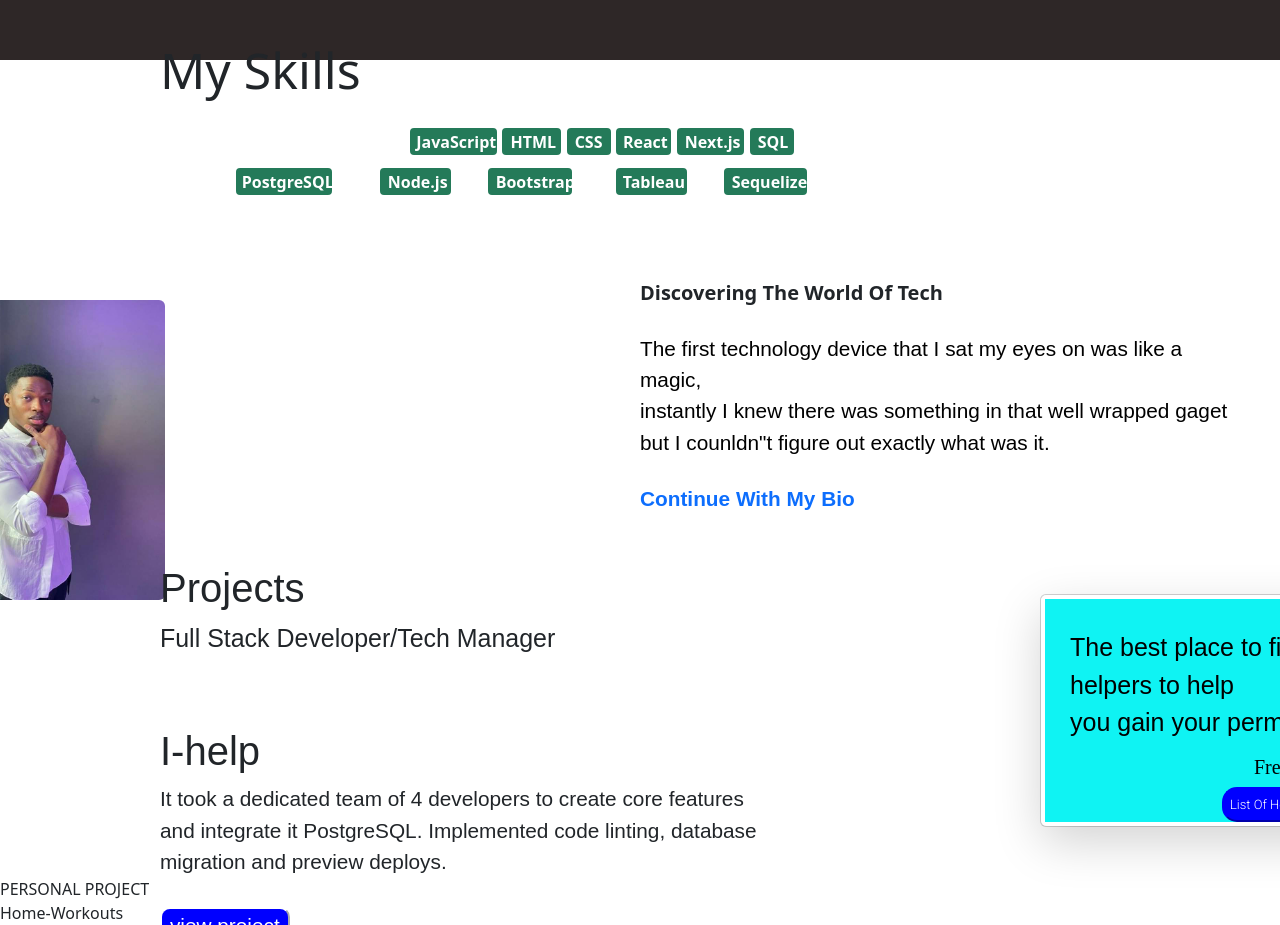
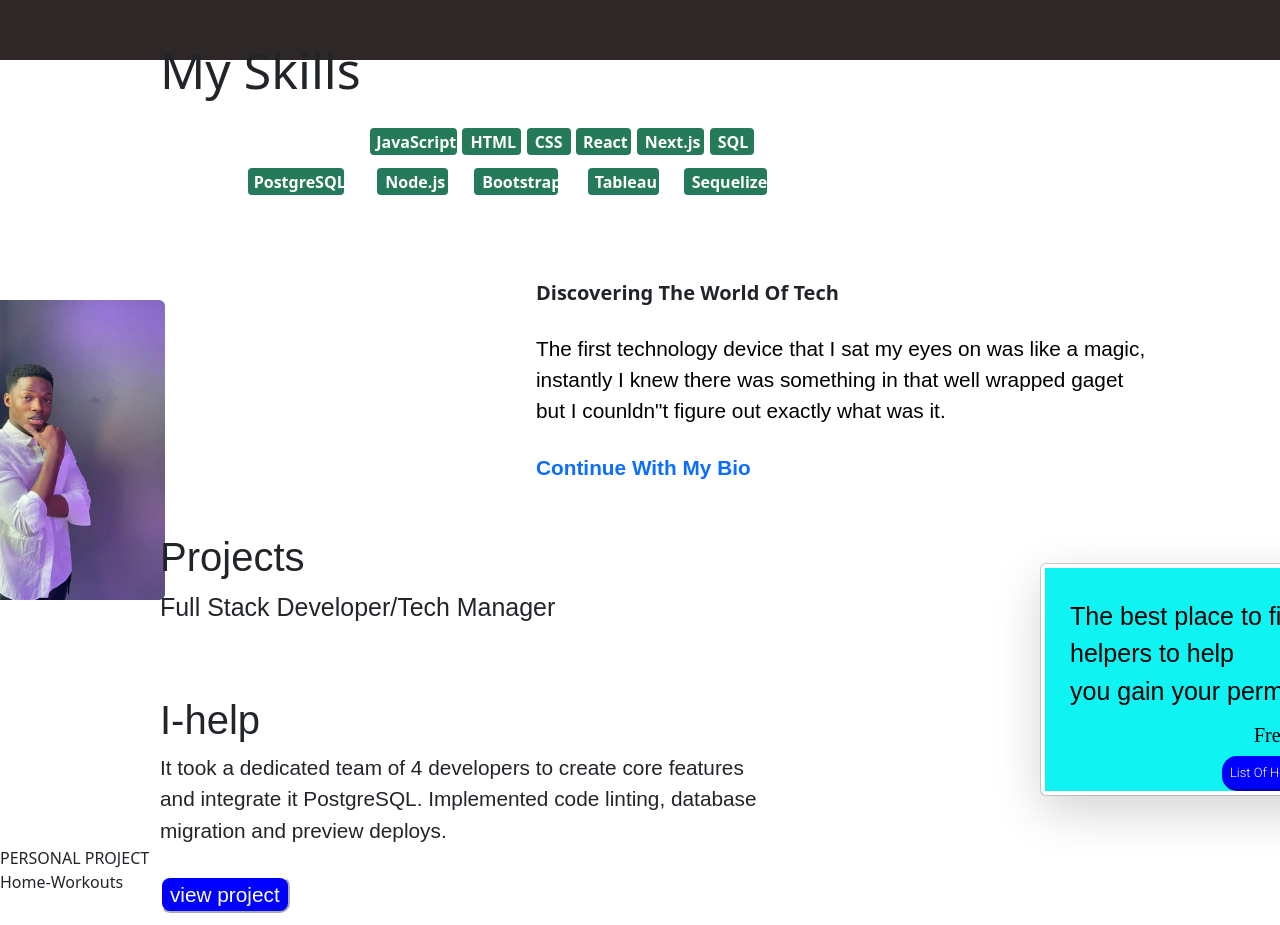
Before and after one commit to Absidaa/Absidaa, a Next.js app: page / in a window 1280 px wide. Shown: the part 800-1725 px from the top of the page. Built offline with nearby package versions, Linux system fonts and the light colour scheme; a web font is replaced by a local one.

Commit message:
skills and descriptions arranged

```diff
--- a/styles/Home.module.css
+++ b/styles/Home.module.css
@@ -61,12 +61,12 @@
   text-transform: capitalize;
   font-weight: bolder;
   margin: 15px 50px;
-  margin-left: 80vh;
+  margin-left: 67vh;
   margin-top: 15vh;
   font-size: 20px;
 }
 .des {
-  margin-left: 80vh;
+  margin-left: 67vh;
   color: black;
   margin-right: 40px;
   margin-top: 25px;
@@ -360,7 +360,7 @@
   width: 93px;
   height: 33px;
   padding: 2px 10px 0px 6px;
-  margin-left: 48vh;
+  margin-left: 38vh;
   margin-top: -15px;
   background-color: rgb(36, 122, 89);
   color: white;
@@ -430,7 +430,7 @@
   border-radius: 7px;
   font-weight: 600;
   width: 102px;
-  margin-left: -73vh;
+  margin-left: -66.5vh;
   height: 33px;
   padding: 2px 10px 0px 6px;
   margin-top: 15px;
@@ -442,7 +442,7 @@
   border-radius: 7px;
   font-weight: 600;
   width: 77px;
-  margin-left: -55vh;
+  margin-left: -50.3vh;
   height: 33px;
   padding: 2px 10px 0px 8px;
   margin-top: -33px;
@@ -454,7 +454,7 @@
   border-radius: 7px;
   font-weight: 600;
   width: 90px;
-  margin-left: -41.5vh;
+  margin-left: -38.2vh;
   height: 33px;
   padding: 2px 10px 0px 8px;
   margin-top: -33px;
@@ -467,7 +467,7 @@
   font-weight: 600;
   width: 77px;
   height: 33px;
-  margin-left: -25.5vh;
+  margin-left: -24vh;
   padding: 2px 10px 0px 7px;
   margin-top: -33px;
   background-color: rgb(36, 122, 89);
@@ -895,7 +895,7 @@
     border-radius: 7px;
     font-weight: 600;
     width: 102px;
-    margin-left: -74.6vh;
+    margin-left: -68vh;
     height: 33px;
     padding: 2px 10px 0px 11px;
     margin-top: 15px;
@@ -907,7 +907,7 @@
     border-radius: 7px;
     font-weight: 600;
     width: 77px;
-    margin-left: -56.2vh;
+    margin-left: -51.3vh;
     height: 33px;
     padding: 2px 10px 0px 10px;
     margin-top: -33px;
@@ -919,7 +919,7 @@
     border-radius: 7px;
     font-weight: 600;
     width: 90px;
-    margin-left: -42.1vh;
+    margin-left: -39vh;
     height: 33px;
     padding: 2px 10px 0px 10px;
     margin-top: -33px;
@@ -932,7 +932,7 @@
     font-weight: 600;
     width: 77px;
     height: 33px;
-    margin-left: -25.5vh;
+    margin-left: -24.5vh;
     padding: 2px 10px 0px 11px;
     margin-top: -33px;
     background-color: rgb(36, 122, 89);
```
